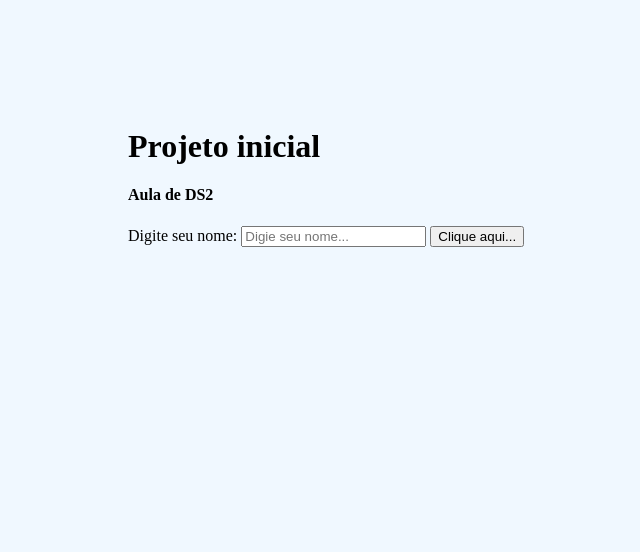
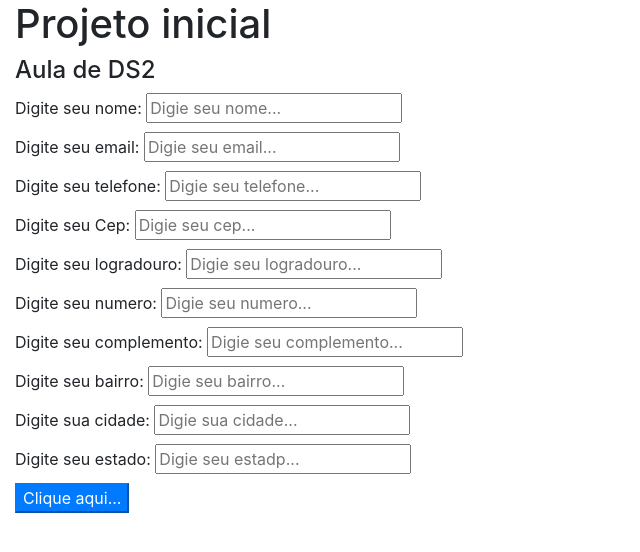
Before and after one commit to victorHtoledo/projeto-inicial, a plain HTML site: page index.html in a window 1280 px wide. Shown: the whole page, without its empty margins (0-640 px from the left). Drawn offline with nearby package versions, Linux system fonts and the light colour scheme.

Commit message:
var nome

```diff
--- a/index.html
+++ b/index.html
@@ -6,20 +6,94 @@
     <meta name="viewport" content="width=device-width, initial-scale=1.0">
     <title>Projeto inicial</title>
     <link rel="stylesheet" href="estilo.css">
+    <link rel="stylesheet" href="https://stackpath.bootstrapcdn.com/bootstrap/4.1.3/css/bootstrap.min.css" integrity="sha384-MCw98/SFnGE8fJT3GXwEOngsV7Zt27NXFoaoApmYm81iuXoPkFOJwJ8ERdknLPMO" crossorigin="anonymous">
+
+
+
 </head>
-<body>
+<body class="container-fluid">
 
     <h1>Projeto inicial</h1>
+
     <div>
      <h4>Aula de DS2</h4>
-     <label for="nome">Digite seu nome: </label>
-     <input type="text" id="nome" name="nome"
-     placeholder="Digie seu nome...">
-     <input type="button" value="Clique aqui..." id="botao" name="botao">
+
+     <form>
+
+      <div class="mb-1">
+       <label for="nome">Digite seu nome: </label>
+     <input type="text" id nome="nome" name="nome" placeholder="Digie seu nome...">
+
+    </div>
+
+    <div class="mb-1">
+        <label for="email">Digite seu email: </label>
+      <input type="text" id="email" name="email" placeholder="Digie seu email...">
+
+     </div>
+
+     <div class="mb-1">
+        <label for="telefone">Digite seu telefone: </label>
+      <input type="text" nome="telefone" name="telefone" placeholder="Digie seu telefone...">
+
+     </div>
+
+     <div class="mb-1">
+        <label for="cep">Digite seu Cep: </label>
+      <input type="text" nome="cep" name="cep" placeholder="Digie seu cep...">
+
+     </div>
+
+     <div class="mb-1">
+        <label for="logradouro">Digite seu logradouro: </label>
+      <input type="text" nome="logradouro" name="logradouro" placeholder="Digie seu logradouro...">
+
+     </div>
+
+     <div class="mb-1">
+        <label for="numero">Digite seu numero: </label>
+      <input type="text" nome="numero" name="numero" placeholder="Digie seu numero...">
+
+     </div>
+
+     <div class="mb-1">
+        <label for="complemento">Digite seu complemento: </label>
+      <input type="text" nome="complemento" name="complemento" placeholder="Digie seu complemento...">
+
+     </div>
+
+     <div class="mb-1">
+        <label for="bairro">Digite seu bairro: </label>
+      <input type="text" nome="bairro" name="bairro" placeholder="Digie seu bairro...">
+
+     </div>
+
+     <div class="mb-1">
+        <label for="cidade">Digite sua cidade: </label>
+      <input type="text" nome="cidade" name="cidade" placeholder="Digie sua cidade...">
+
+     </div>
+
+     <div class="mb-1">
+        <label for="estado">Digite seu estado: </label>
+      <input type="text" nome="estado" name="estado" placeholder="Digie seu estadp...">
+
+     </div>
 
 
+     <input type="button" value="Clique aqui..."
+     class="btn-primary" id="botao" name="botao">
+
+     </form>
+
+     <div id="saida-de-dados" class="m-2-p-3 text-center">
+
+     </div>
+   </div>
+
      <script src="./scripts.js"></script>
-    </div>
-
+    <script src="https://code.jquery.com/jquery-3.3.1.slim.min.js" integrity="sha384-q8i/X+965DzO0rT7abK41JStQIAqVgRVzpbzo5smXKp4YfRvH+8abtTE1Pi6jizo" crossorigin="anonymous"></script>
+      <script src="https://cdnjs.cloudflare.com/ajax/libs/popper.js/1.14.3/umd/popper.min.js" integrity="sha384-ZMP7rVo3mIykV+2+9J3UJ46jBk0WLaUAdn689aCwoqbBJiSnjAK/l8WvCWPIPm49" crossorigin="anonymous"></script>
+      <script src="https://stackpath.bootstrapcdn.com/bootstrap/4.1.3/js/bootstrap.min.js" integrity="sha384-ChfqqxuZUCnJSK3+MXmPNIyE6ZbWh2IMqE241rYiqJxyMiZ6OW/JmZQ5stwEULTy" crossorigin="anonymous"></script>
 </body>
 </html>
--- a/scripts.js
+++ b/scripts.js
@@ -1,7 +1,28 @@
-var botao = document.getElementById("botao");
+const botao = document.getElementById("botao");
  botao.addEventListener("click", alertar);
 
+  var nome = document.getElementById("nome");
+  var saida = document.getElementById("saida-de-dados");
+  var email = document.getElementById("email");
+  var telefone = document.getElementById("telefone");
+  var cep = document.getElementById("cep");
+  var logradouro = document.getElementById("logradouro");
+  var numero = document.getElementById("numero");
+  var complemento = document.getElementById("complemento");
+  var bairro = document.getElementById("bairro");
+  var cidade = document.getElementById("cidade");
+  var estado = document.getElementById("estado")
 
 function alertar(){
-    alert("O botão foi clicado!!!");
+    //alert("o nome inserido foi" + nome.value);
+
+    saida.innerText = "nome:" + nome.value +
+    "\n email:" + email.value +
+    "\n telefone:" + telefone.value +
+    "\n cep:" + cep.value +
+    "\n logradouro" + logradouro.value +
+    "\n numero" + numero.value +
+    "\n complemento" + complemento.value +
+    "\n bairro" + bairro.value +
+    "\n cidade" + cidade.value;
 }
```
